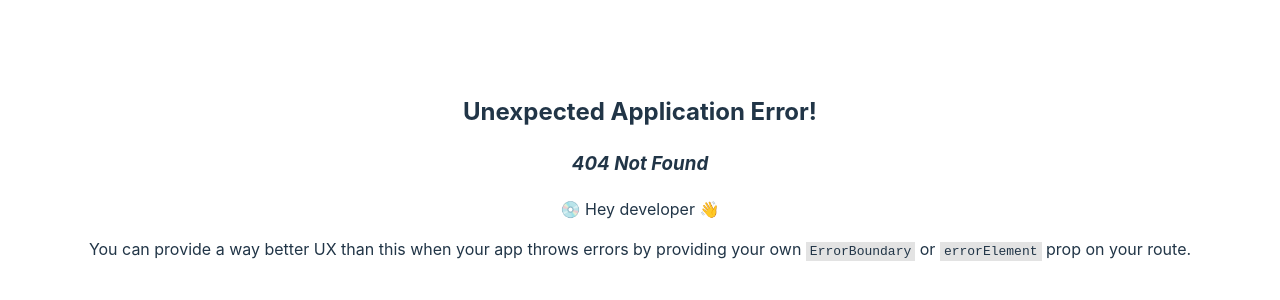
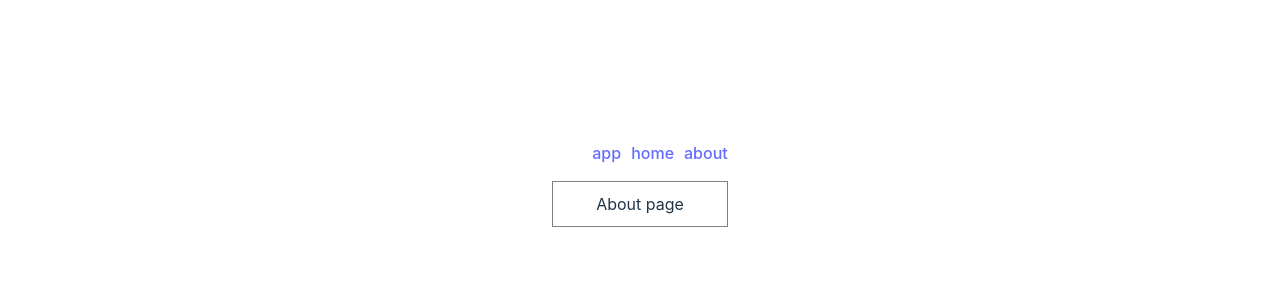
Before and after one commit to Arif870/react-router, a React (Vite) app: page /about in a window 1280 px wide. Before the commit this address had no page. Shown: the part 224-524 px from the top of the page. Built offline with nearby package versions, Linux system fonts and the light colour scheme.

Commit message:
nested route and SPA implemented

```diff
--- a/src/App.jsx
+++ b/src/App.jsx
@@ -1,7 +1,26 @@
 import "./App.css";
+import { Link, Outlet } from "react-router-dom";
 
 function App() {
-  return <>App page</>;
+  return (
+    <>
+      <ul style={{ listStyle: "none", display: "flex", gap: "10px" }}>
+        <li>
+          <Link to="/">app</Link>
+        </li>
+        <li>
+          <Link to="/home">home</Link>
+        </li>
+        <li>
+          <Link to="/about">about</Link>
+        </li>
+      </ul>
+
+      <div style={{ border: "1px solid gray", padding: "10px" }}>
+        <Outlet />
+      </div>
+    </>
+  );
 }
 
 export default App;
--- /dev/null
+++ b/src/about/About.jsx
@@ -0,0 +1,7 @@
+import React from "react";
+
+const About = () => {
+  return <div>About page</div>;
+};
+
+export default About;
--- /dev/null
+++ b/src/error/Error.jsx
@@ -0,0 +1,12 @@
+import React from "react";
+
+const Error = () => {
+  return (
+    <div>
+      <h1>Opss</h1>
+      <p>Page not found !</p>
+    </div>
+  );
+};
+
+export default Error;
```
Also changed, not shown: src/router.jsx (+12 -4 lines).
